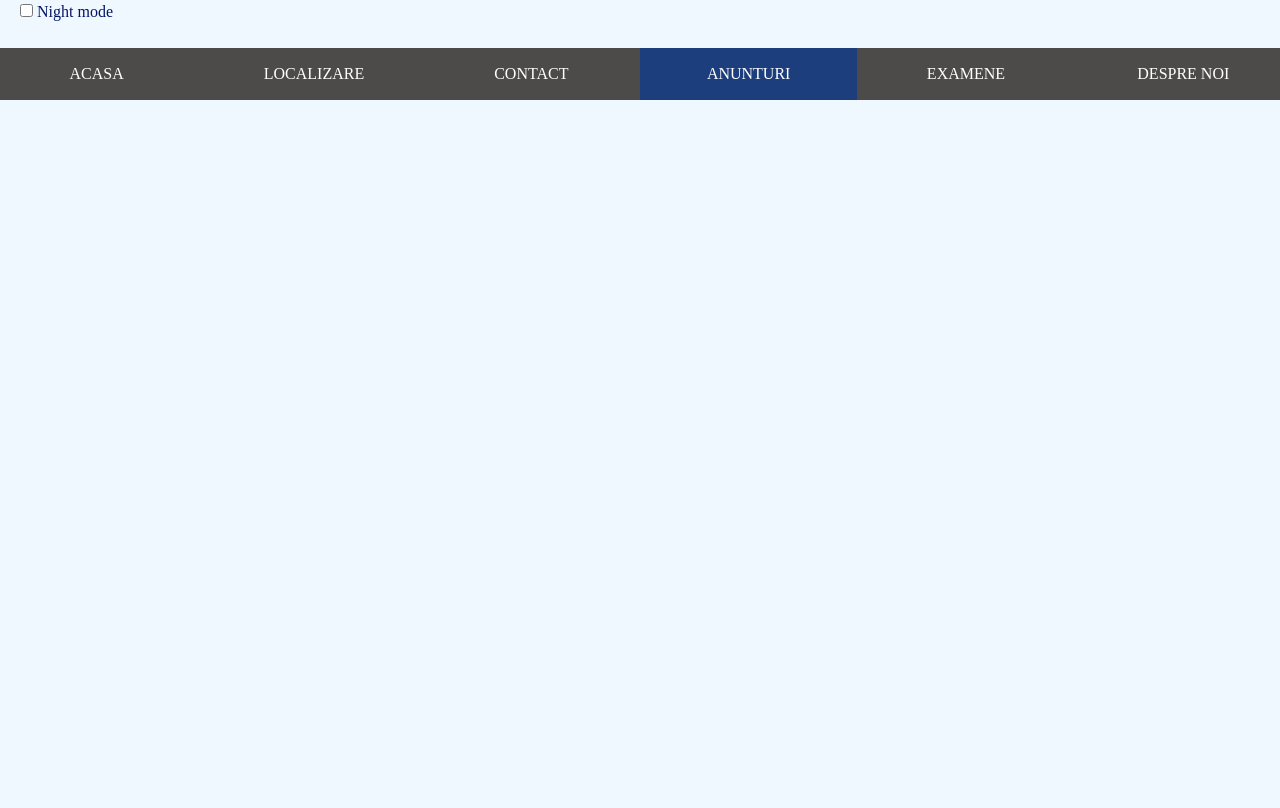
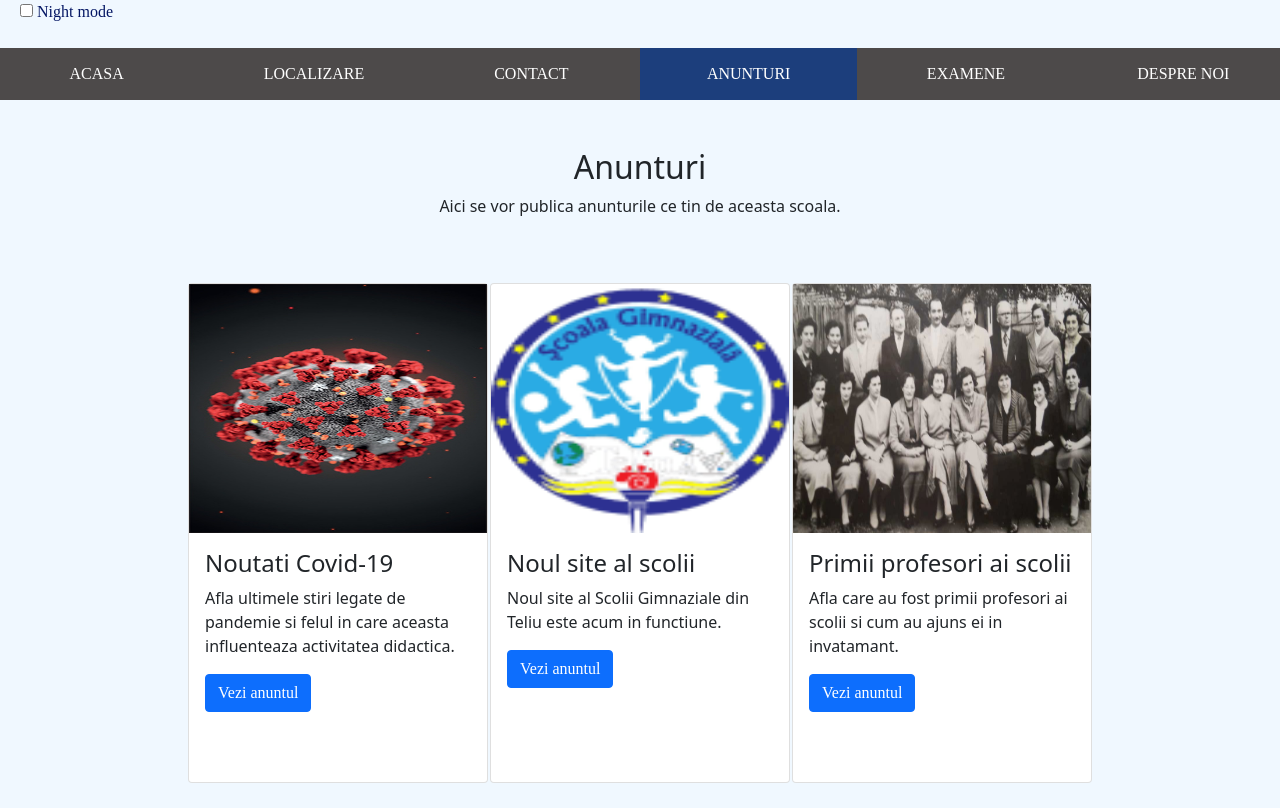
Before and after one commit to alinblendea/SchoolWebsite, a plain HTML site: page anunturi.html in a window 1280 px wide. Shown: the part 316-1124 px from the top of the page. Before the commit the page ends 800 px from the top, so only its background shows below. Drawn offline with nearby package versions, Linux system fonts and the light colour scheme.

Commit message:
Announces page
Finished the announces page

```diff
--- a/anunturi.html
+++ b/anunturi.html
@@ -3,6 +3,10 @@
 <html>
     <head>
         <title>Scoala Gimnaziala Teliu - Announces</title>
+		<meta charset="utf-8">
+		<meta name="viewport" content="width=device-width, initial-scale=1">
+		<link href="https://cdn.jsdelivr.net/npm/bootstrap@5.1.1/dist/css/bootstrap.min.css" rel="stylesheet">
+		<script src="https://cdn.jsdelivr.net/npm/bootstrap@5.1.1/dist/js/bootstrap.bundle.min.js"></script>
         <link rel="shortcut icon" href="images/icon.png">
         <link href="https://cdn.jsdelivr.net/npm/bootstrap@5.1.1/dist/css/bootstrap.min.css" rel="stylesheet">
         <link href="styles.css" rel="stylesheet">
@@ -32,5 +36,60 @@
                 <a class="col-sm-2" href="about.html">DESPRE NOI</a></li>
             </div>
         </div>
+        <br><br>
+
+        <center>
+            <div class="container-fluid">
+
+                <font id="nightTitle">
+                    <h2>Anunturi</h2>
+                    <p>Aici se vor publica anunturile ce tin de aceasta scoala.</p>
+                    <br><br>
+                </font>
+
+                <table>
+                    <tr>
+                        <td>
+                            <div class="card" style="width:300px; height: 500px;">
+                                <img src="images/covid.jpg" alt="Image" style="width:100%; height: 50%;">
+                                <div class="card-body">
+                                    <h4 class="card-title">Noutati Covid-19</h4>
+                                    <p class="card-text">Afla ultimele stiri legate de pandemie si felul in care aceasta influenteaza activitatea didactica.</p>
+                                    <a href="https://www.digi24.ro/stiri/actualitate/elevii-cer-ca-scolile-sa-decida-singure-daca-se-inchid-sau-nu-la-incidenta-de-peste-6-la-mie-nu-le-transformati-in-paturi-ati-1695523"
+                                    class="btn btn-primary">Vezi anuntul</a>
+                                </div>
+                            </div>
+                        </td>
+
+                        <td>
+                            <div class="card" style="width:300px; height: 500px;">
+                                <img src="images/icon.png" alt="Image" style="width:100%; height: 50%;">
+                                <div class="card-body">
+                                    <h4 class="card-title">Noul site al scolii</h4>
+                                    <p class="card-text">Noul site al Scolii Gimnaziale din Teliu este acum in functiune.</p>
+                                    <a href="index.html"
+                                    class="btn btn-primary">Vezi anuntul</a>
+                                </div>
+                            </div>
+                        </td>
+
+                        <td>
+                            <div class="card" style="width:300px; height: 500px;">
+                                <img src="images/img7.jpg" alt="Image" style="width:100%; height: 50%;">
+                                <div class="card-body">
+                                    <h4 class="card-title">Primii profesori ai scolii</h4>
+                                    <p class="card-text">Afla care au fost primii profesori ai scolii si cum au ajuns ei in invatamant.</p>
+                                    <a href="https://ro.wikipedia.org/wiki/Profesor"
+                                    class="btn btn-primary">Vezi anuntul</a>
+                                </div>
+                            </div>
+                        </td>
+
+                    </tr>
+                </table>
+            </div>
+        </center>
+		<br>
+
     </body>
 </html>
```
Also changed, not shown: images/covid.jpg (added).
